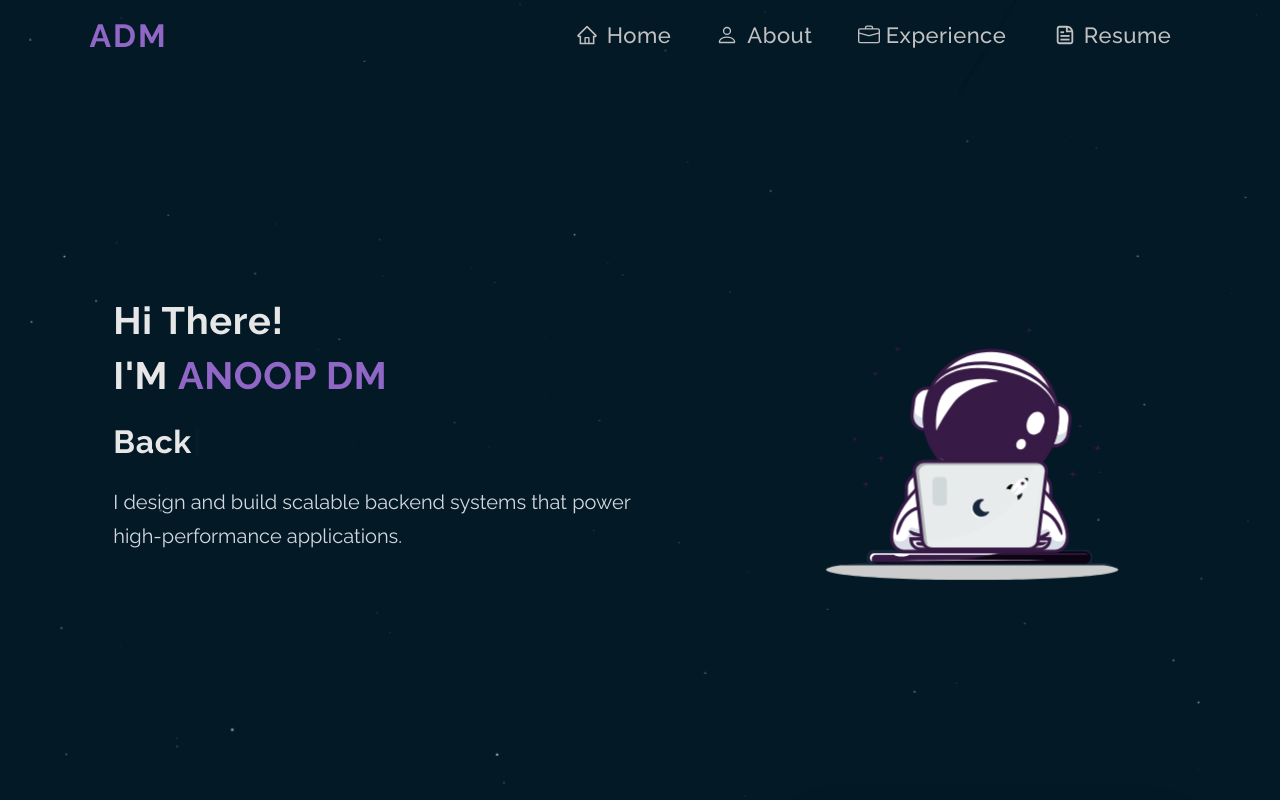
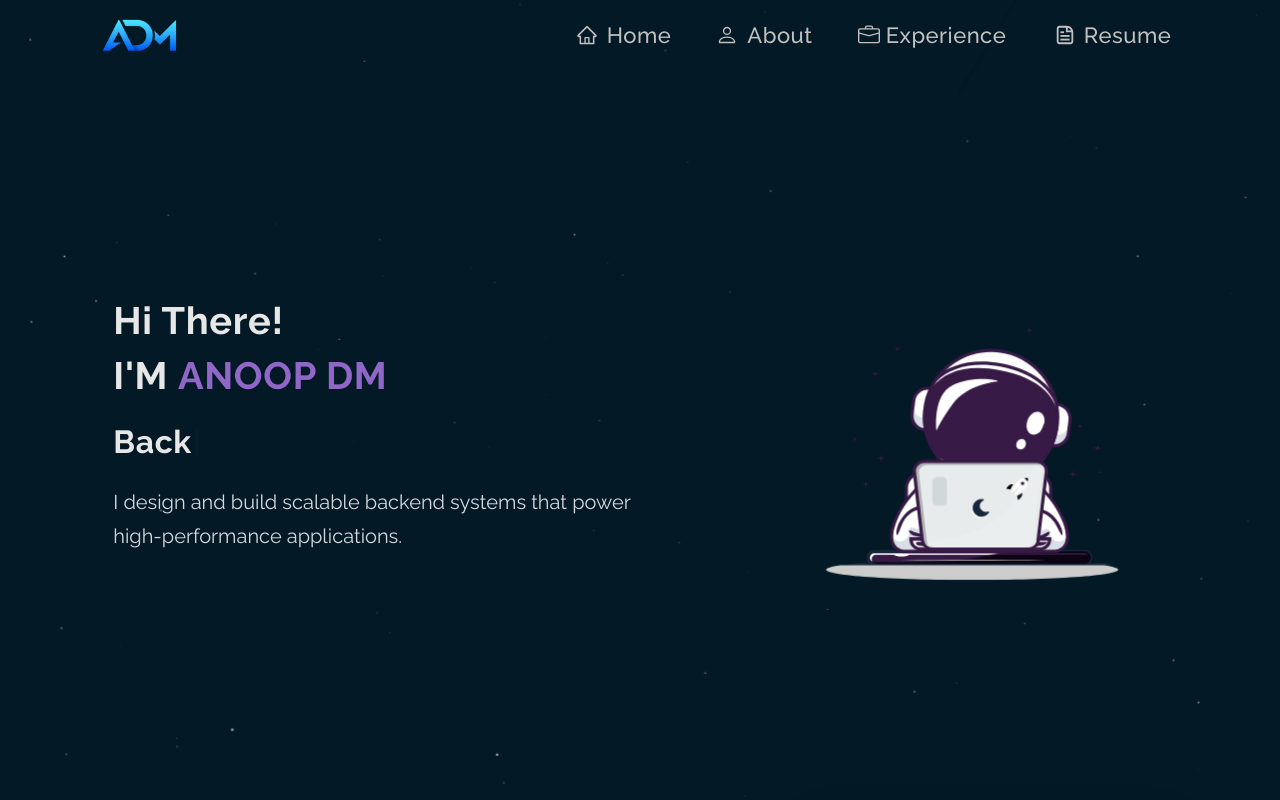
Before and after one commit to anoop-manjunath/myportfolio, a React (Create React App) app: page / in a window 1280 px wide. Shown: the top 800 px of the page. Built offline with nearby package versions, Linux system fonts and the light colour scheme.

Commit message:
introducing the logo

```diff
--- a/public/index.html
+++ b/public/index.html
@@ -2,7 +2,7 @@
 <html lang="en">
   <head>
     <meta charset="utf-8" />
-    <link rel="icon" href="images/favicon.png" />
+    <link rel="icon" href="images/logo.png" />
     <meta name="viewport"    content="width=device-width, initial-scale=1" />
     <meta name="theme-color" content="#000000" />
     <meta name="author" content="Anoop DM">
--- a/src/Components/Navbar.js
+++ b/src/Components/Navbar.js
@@ -4,7 +4,6 @@ import { Link } from 'react-router-dom';
 import {AiOutlineHome} from "react-icons/ai";
 import {BsBriefcase, BsPerson} from "react-icons/bs";
 import {CgFileDocument} from "react-icons/cg";
-import profile from "../data/profile";
 
 
 const Nav = () => {
@@ -43,7 +42,13 @@ const Nav = () => {
   return (
     <nav className={navbarblur? 'Navbar blur':'Navbar'}>
 
-        <h1 title='Reload' onClick={()=>window.location.reload()} className='Logo'>{profile.initials}</h1>
+        <img
+          title='Reload'
+          onClick={()=>window.location.reload()}
+          className='Logo'
+          src='/images/logo.png'
+          alt='Anoop DM logo'
+        />
 
         <div className='Hamburger' onClick={showMenu}>
             <span className='bar'></span>
--- a/src/index.css
+++ b/src/index.css
@@ -87,14 +87,14 @@ b{
 }
 
 .Logo{
-  font-size: 32px;
-  letter-spacing: 2px;
   padding-left: 7%;
-  color: #9067C6;
   display: flex;
   align-items: center;
   text-align: center;
   cursor:pointer;
+  height: 100px;
+  width: 100px;
+  object-fit: contain;
 }
 
 .NavbarLinks{
```
Also changed, not shown: public/images/favicon.svg (deleted), public/images/logo.png (added).
